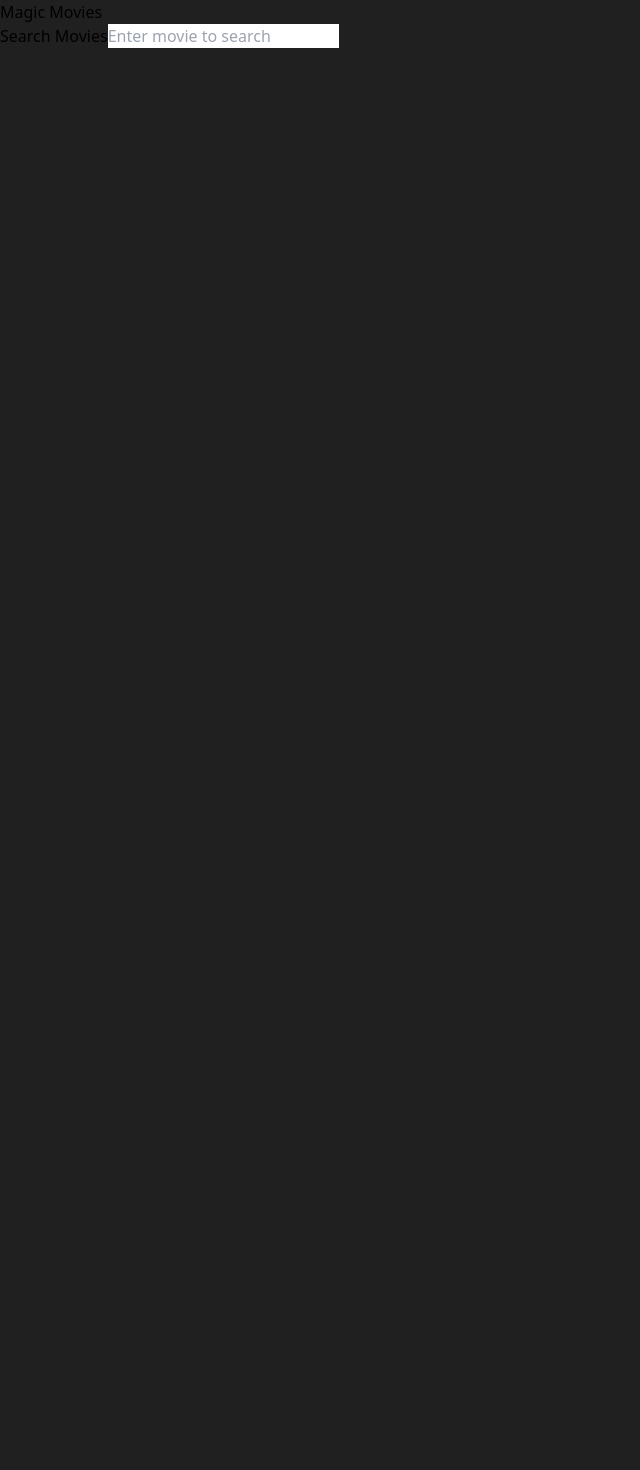
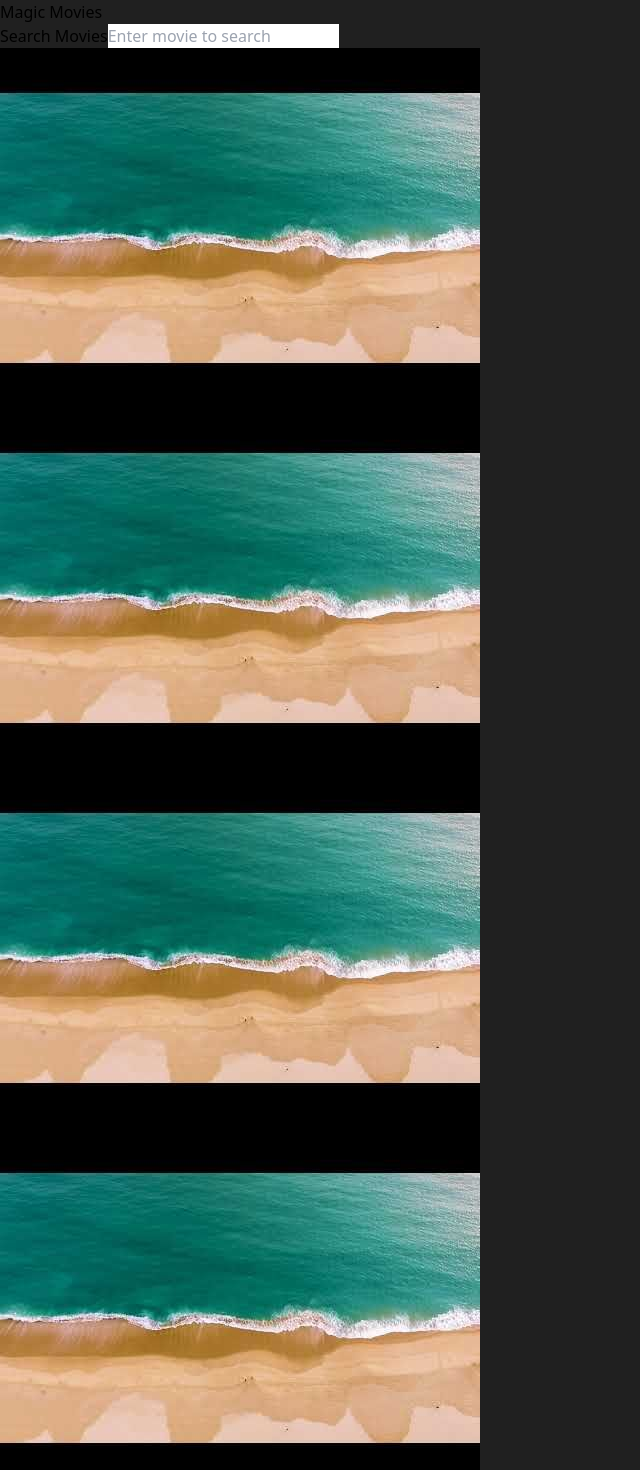
Before and after one commit to Luciano-Olmedo/movies, a React (Vite) app: page / in a window 1280 px wide. Shown: the top 1470 px of the page, without its empty margins (0-640 px from the left). Before the commit the page ends 800 px from the top, so only its background shows below. Built offline with nearby package versions, Linux system fonts and the light colour scheme.

Commit message:
test cards

```diff
--- a/src/App.jsx
+++ b/src/App.jsx
@@ -1,4 +1,5 @@
 import React from 'react'
+import Cards from './cards'
 //scale 3af207
 
 const App = () => {
@@ -11,13 +12,22 @@ const App = () => {
         <div className='mt-6 flex gap-4'>
           <button className=' p-4 border-2 border-white rounded-lg text-2xl hover:bg-[#3af207] text-white'>Search Movies</button>
           <input
-          type="text"
-          className='text-center w-96 rounded-lg text-2xl   '
-          placeholder='Enter movie to search' />
+            type="text"
+            className='text-center w-96 rounded-lg text-2xl   '
+            placeholder='Enter movie to search' />
         </div>
+
+      <div className='grid grid-cols-4 gap-10 place-content-center'>
+        <Cards />
+        <Cards />
+        <Cards />
+        <Cards />
+
       </div>
 
 
+
+      </div>
     </>
   )
 }
--- /dev/null
+++ b/src/Cards.jsx
@@ -0,0 +1,18 @@
+import React from 'react'
+import asd from '../src/asd.jpg'
+
+const Cards = () => {
+    return (
+        <div className='mt-12 '>
+            <div className='w-72 h-60'>
+                <img src={asd} alt="agua " />
+
+
+            </div>
+
+        </div>
+    )
+}
+
+
+export default Cards
```
Also changed, not shown: src/asd.jpg (added).
